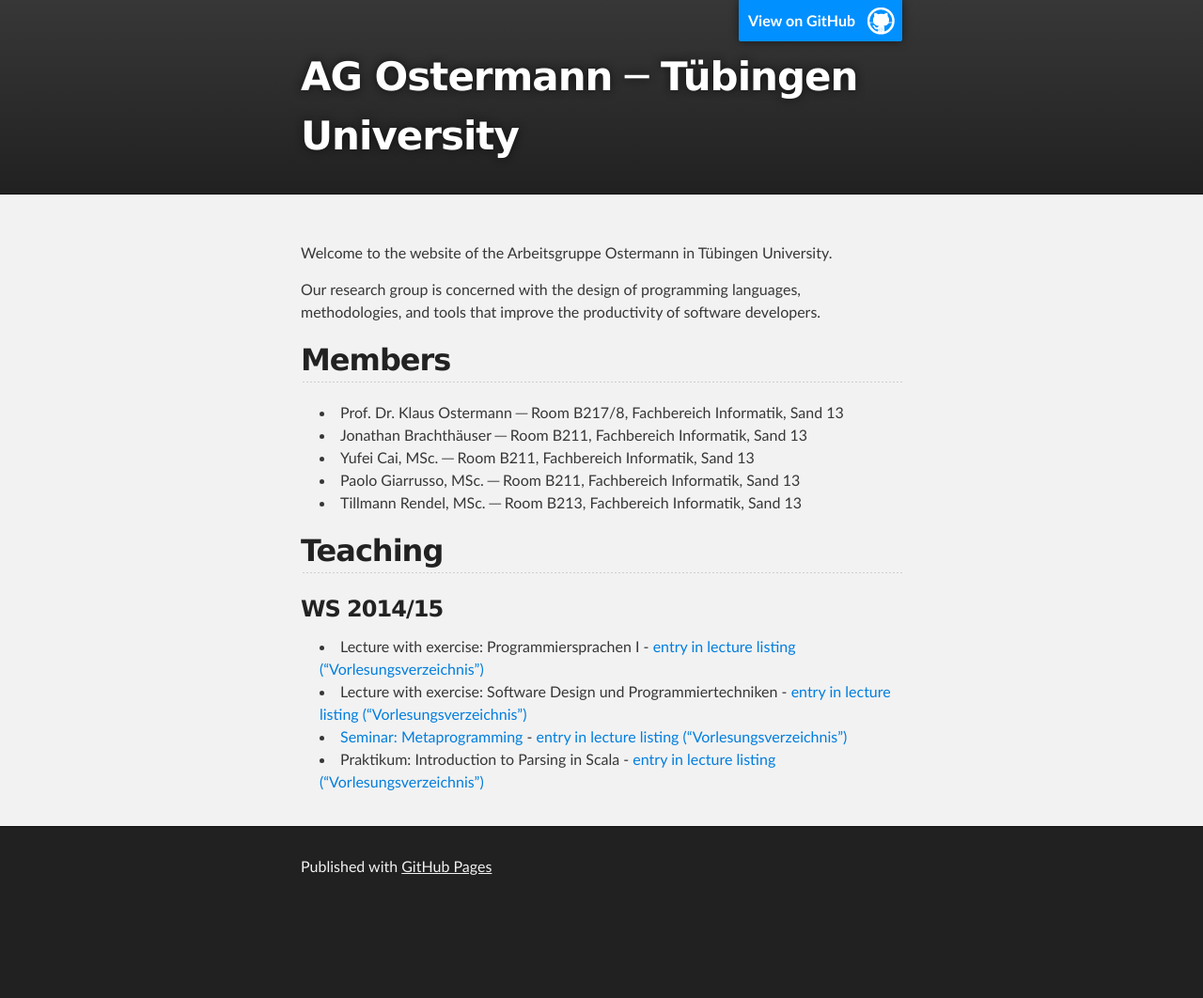
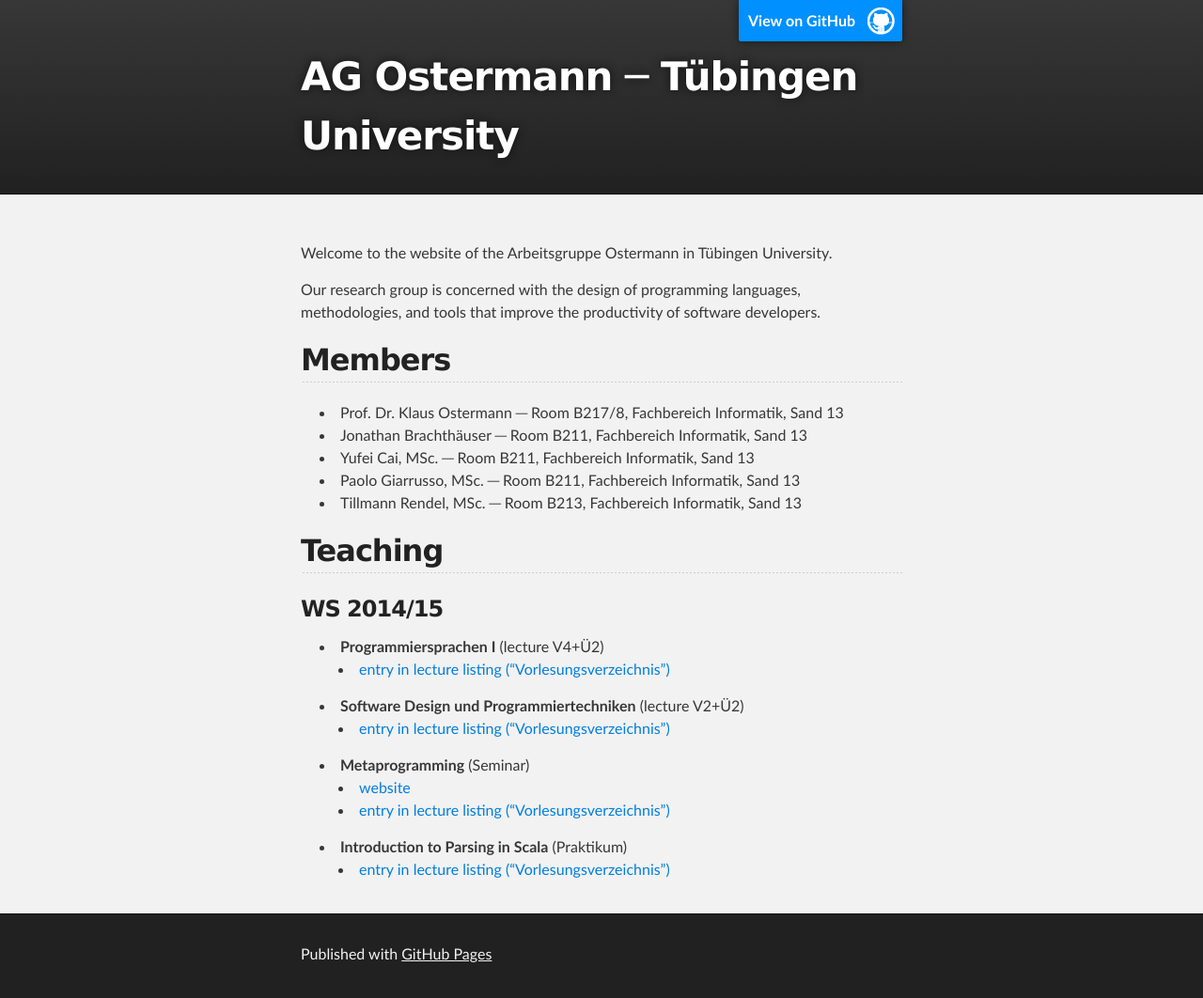
Before and after one commit to ps-mr/ps-mr.github.io, a Jekyll site: the page built from index.md, in a window 1280 px wide. Shown: the whole page at 94% size. Built offline with Jekyll 4.4.1, drawn with Linux system fonts in a browser that asks for light colours; before the commit the page ends 969 px from its top, so only the background shows below that.

Commit message:
Update teaching section
Focus more on lecture names and put V+Ü specifications. Usually students know what these mean and search for specific courses to fit their credit point needs.

```diff
--- a/index.md
+++ b/index.md
@@ -17,7 +17,12 @@ Our research group is concerned with the design of programming languages, method
 
 ### WS 2014/15
 
-* Lecture with exercise: Programmiersprachen I - [entry in lecture listing ("Vorlesungsverzeichnis")](http://campus.verwaltung.uni-tuebingen.de/lsfpublic/rds?state=verpublish&status=init&vmfile=no&publishid=113711&moduleCall=webInfo&publishConfFile=webInfo&publishSubDir=veranstaltung)
-* Lecture with exercise: Software Design und Programmiertechniken - [entry in lecture listing ("Vorlesungsverzeichnis")](http://campus.verwaltung.uni-tuebingen.de/lsfpublic/rds?state=verpublish&status=init&vmfile=no&publishid=113720&moduleCall=webInfo&publishConfFile=webInfo&publishSubDir=veranstaltung)
-* [Seminar: Metaprogramming](ws14-metaprogramming.html) - [entry in lecture listing ("Vorlesungsverzeichnis")](http://campus.verwaltung.uni-tuebingen.de/lsfpublic/rds?state=verpublish&status=init&vmfile=no&publishid=114223&moduleCall=webInfo&publishConfFile=webInfo&publishSubDir=veranstaltung)
-* Praktikum: Introduction to Parsing in Scala - [entry in lecture listing ("Vorlesungsverzeichnis")](http://campus.verwaltung.uni-tuebingen.de/lsfpublic/rds?state=verpublish&status=init&vmfile=no&publishid=113956&moduleCall=webInfo&publishConfFile=webInfo&publishSubDir=veranstaltung)
+* **Programmiersprachen I** (lecture V4+Ü2)
+  - [entry in lecture listing ("Vorlesungsverzeichnis")](http://campus.verwaltung.uni-tuebingen.de/lsfpublic/rds?state=verpublish&status=init&vmfile=no&publishid=113711&moduleCall=webInfo&publishConfFile=webInfo&publishSubDir=veranstaltung)
+* **Software Design und Programmiertechniken** (lecture V2+Ü2)
+  - [entry in lecture listing ("Vorlesungsverzeichnis")](http://campus.verwaltung.uni-tuebingen.de/lsfpublic/rds?state=verpublish&status=init&vmfile=no&publishid=113720&moduleCall=webInfo&publishConfFile=webInfo&publishSubDir=veranstaltung)
+* **Metaprogramming** (Seminar)
+  - [website](ws14-metaprogramming.html)
+  - [entry in lecture listing ("Vorlesungsverzeichnis")](http://campus.verwaltung.uni-tuebingen.de/lsfpublic/rds?state=verpublish&status=init&vmfile=no&publishid=114223&moduleCall=webInfo&publishConfFile=webInfo&publishSubDir=veranstaltung)
+* **Introduction to Parsing in Scala** (Praktikum)
+  - [entry in lecture listing ("Vorlesungsverzeichnis")](http://campus.verwaltung.uni-tuebingen.de/lsfpublic/rds?state=verpublish&status=init&vmfile=no&publishid=113956&moduleCall=webInfo&publishConfFile=webInfo&publishSubDir=veranstaltung)
```
